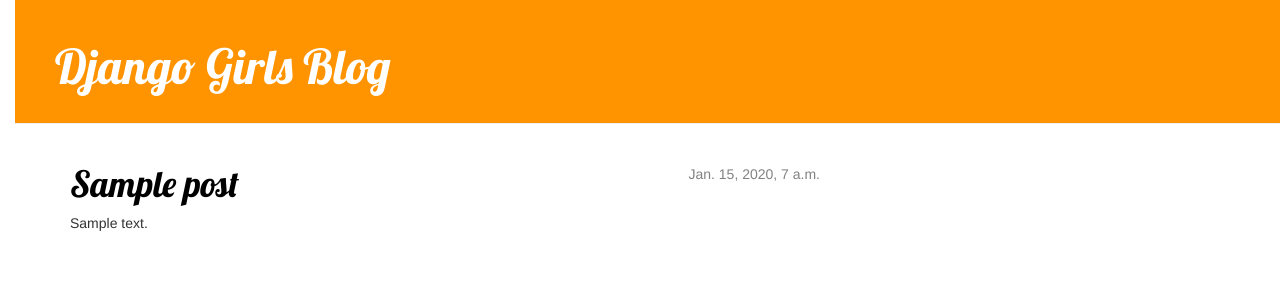
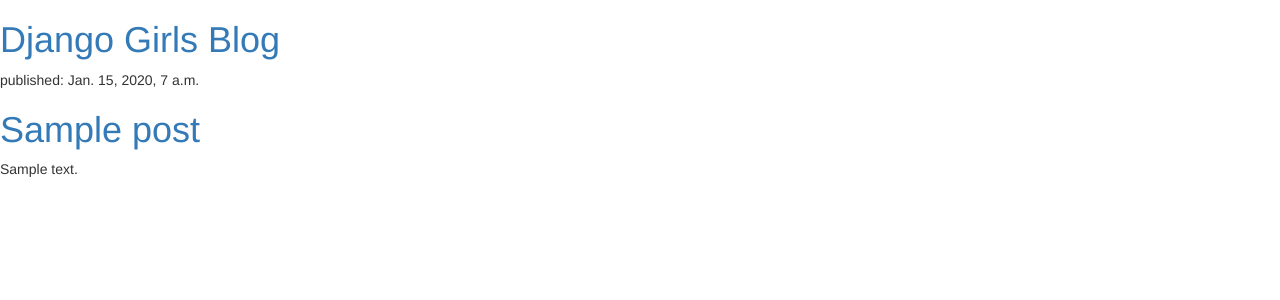
Before and after one commit to rbuhler/django-girls, a Django app: page / in a window 1280 px wide. Shown: the top 300 px of the page. Run offline with Django 3.2, Linux system fonts and the light colour scheme; tables that the repository leaves empty hold one stand-in row (values such as "Sample post"); some libraries are stand-ins or nearby versions.

Commit message:
Nova versão da view

```diff
--- a/blog/templates/blog/post_list.html
+++ b/blog/templates/blog/post_list.html
@@ -1,13 +1,21 @@
-{% extends 'blog/base.html' %}
+<html>
 
-{% block content %}
-    {% for post in posts %}
-        <div class="post">
-            <div class="date">
-                {{ post.published_date }}
-            </div>
-            <h1><a href="">{{ post.title }}</a></h1>
-            <p>{{ post.text|linebreaksbr }}</p>
-        </div>
-    {% endfor %}
-{% endblock content %}
+	<head>
+		<link rel="stylesheet" href="//maxcdn.bootstrapcdn.com/bootstrap/3.2.0/css/bootstrap.min.css">
+		<link rel="stylesheet" href="//maxcdn.bootstrapcdn.com/bootstrap/3.2.0/css/bootstrap-theme.min.css">
+	</head>
+
+	<body>
+		<div>
+		    <h1><a href="/">Django Girls Blog</a></h1>
+		</div>
+
+		{% for post in posts %}
+		    <div>
+		        <p>published: {{ post.published_date }}</p>
+		        <h1><a href="">{{ post.title }}</a></h1>
+		        <p>{{ post.text|linebreaksbr }}</p>
+		    </div>
+		{% endfor %}
+	</body>
+</html>
--- a/blog/views.py
+++ b/blog/views.py
@@ -5,5 +5,4 @@ from .models import Post
 # Create your views here.
 def post_list(request):
   posts = Post.objects.all()
-#   posts = Post.objects.filter(published_date__lte=timezone.now()).order_by('published_date')
   return render(request, 'blog/post_list.html', {'posts': posts})
--- a/mysite/settings.py
+++ b/mysite/settings.py
@@ -25,7 +25,7 @@ SECRET_KEY = '52rwe=e-p4knml80&h(%#%nd30!%%no^ji-iw2i$soem(!h&c%'
 # SECURITY WARNING: don't run with debug turned on in production!
 DEBUG = True
 
-ALLOWED_HOSTS = ['rbuhler.pythonanywhere.com']
+ALLOWED_HOSTS = ['127.0.0.1','rbuhler.pythonanywhere.com']
 
 
 # Application definition
```
Also changed, not shown: 1 other file.
